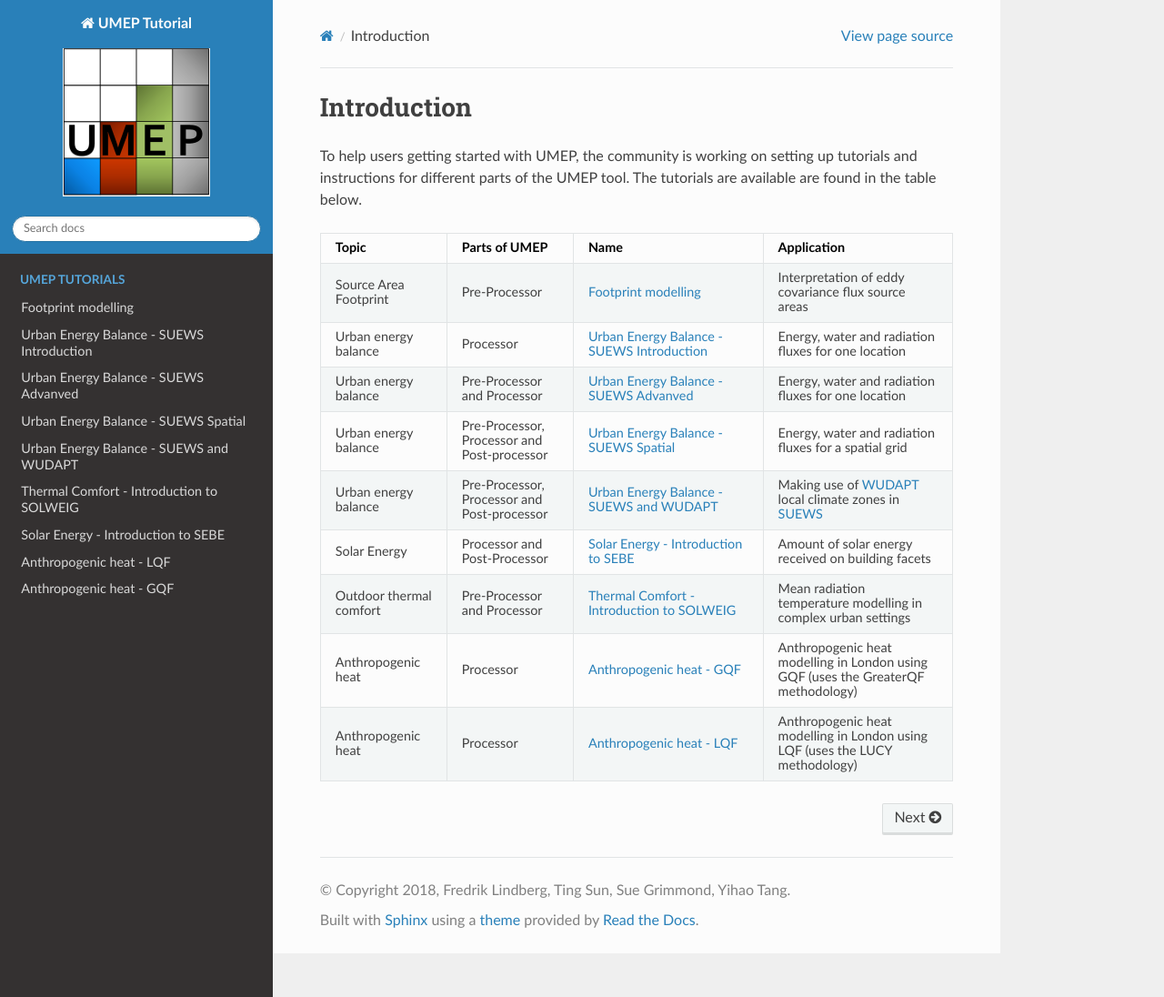
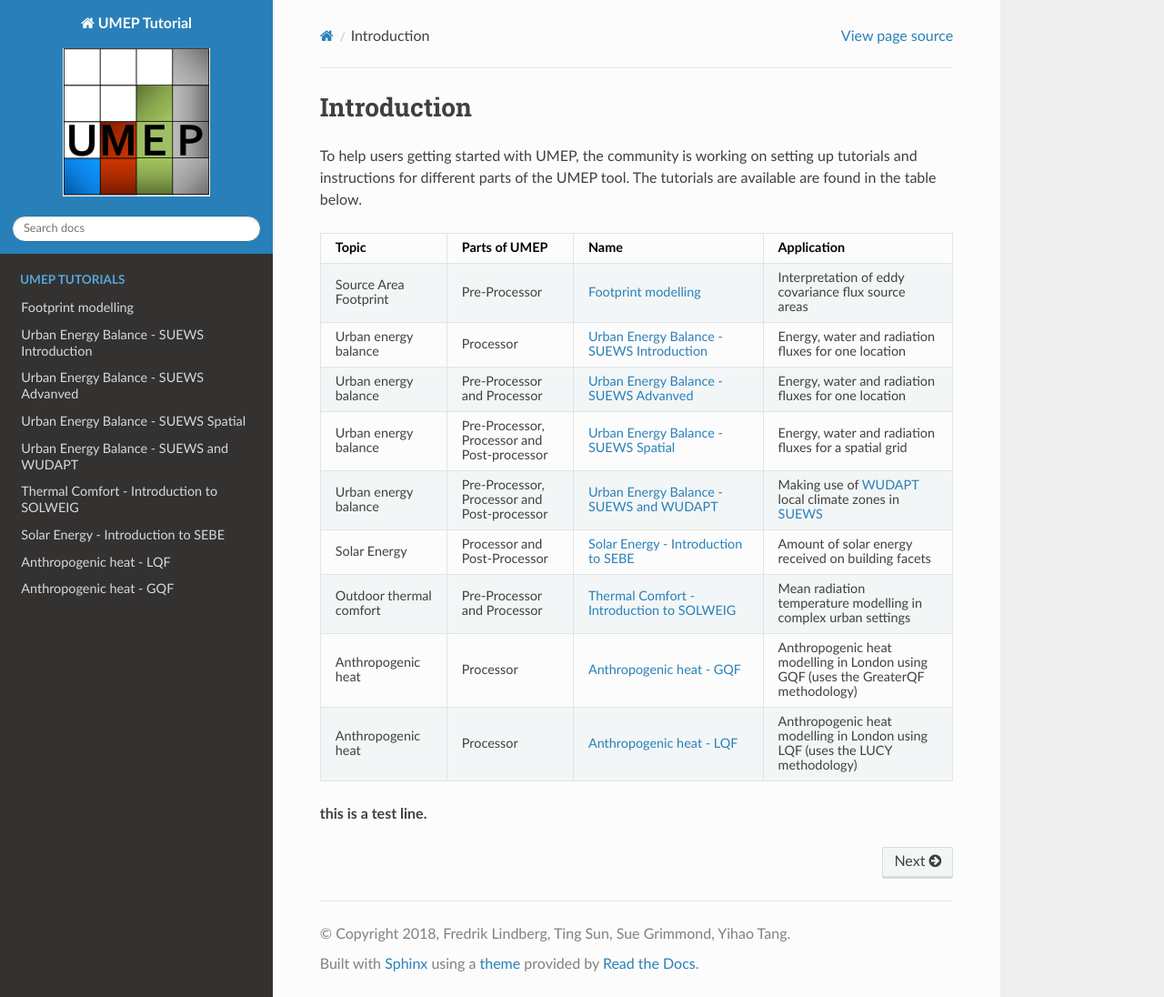
Before and after one commit to Urban-Meteorology-Reading/Tutorials, a Sphinx documentation site: the page built from docs/source/index.rst, in a window 1280 px wide and 1096 px high. Shown: the whole window at 91% size. Built offline with Sphinx 7.4.7 and the Read the Docs theme 2.0.0, drawn with Linux system fonts in a browser that asks for light colours.

Commit message:
add some test for submodule across different projects.

```diff
--- a/docs/source/index.rst
+++ b/docs/source/index.rst
@@ -56,6 +56,8 @@ tool. The tutorials are available are found in the table below.
      - Anthropogenic heat modelling in London using LQF (uses the LUCY methodology)
 
 
+**this is a test line.**
+
 .. toctree::
    :caption: UMEP Tutorials
    :maxdepth: 2
```
